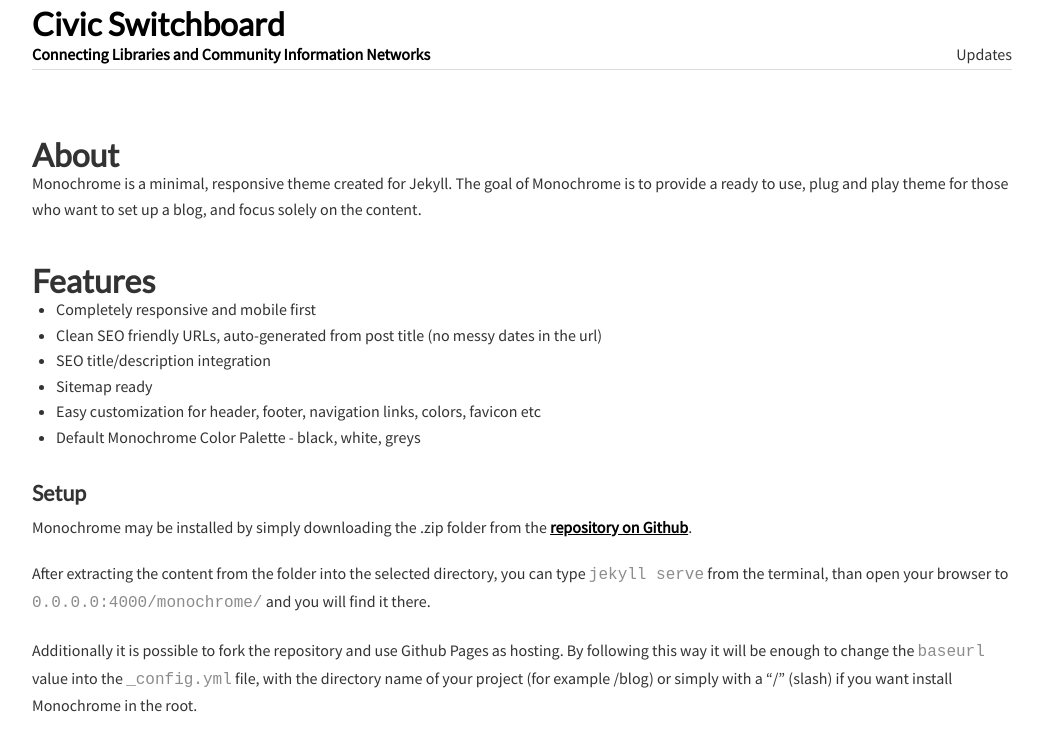
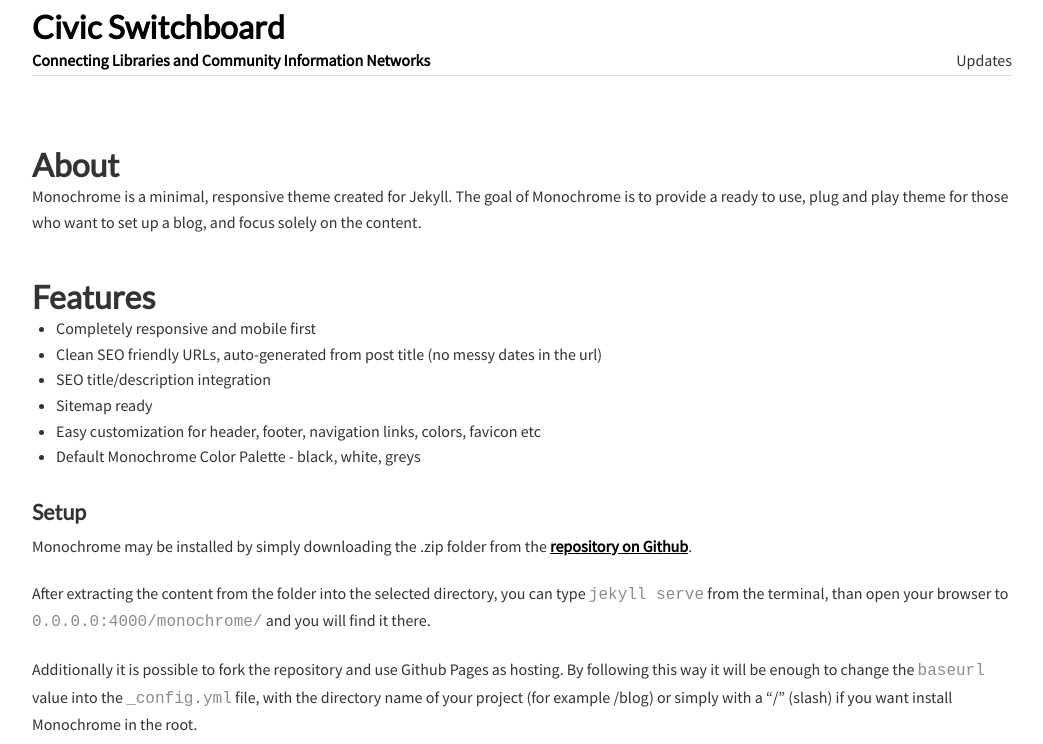
Before and after one commit to civic-switchboard/civic-switchboard.github.io.first, a Jekyll site: the page built from about.md, in a window 1280 px wide. Shown: the top 744 px of the page, without its empty margins (118-1161 px from the left). Built offline with Jekyll 4.4.1, drawn with Linux system fonts in a browser that asks for light colours.

Commit message:
Update typography.scss

```diff
--- a/_sass/typography.scss
+++ b/_sass/typography.scss
@@ -23,14 +23,14 @@
 h1 {
 	font-family: "Lato", sans-serif;
 	font-size: 2.25em; /* 36px/16px */
-	line-height: 1em;
+	line-height: 1.2em;
 	padding: 0.33335em 0; /* 12px/36px * 2 (Use padding instead of margin to maintain proximity with paragraph) */
 }
 
 h2 {
 	font-family: "Lato", sans-serif;
 	font-size: 1.5em; /* 24px/16px */
-	line-height: 1em;
+	line-height: 1.2em;
 	padding: 1em 0 0 0; /* 12px/24px * 2, only top (Use padding instead of margin to maintain proximity with paragwithph) */
 }
 
@@ -67,13 +67,13 @@
 
 h1 {
 	font-size: 2.6667em; /* 48px/18px */
-	line-height: 1em;
+	line-height: 1.2em;
 	padding: 0.25em 0; /* 12px/48px * 2 (Use padding instead of margin to maintain proximity with paragraph) */
 }
 
 h2 {
 	font-size: 2em; /* 36px/18px */
-	line-height: 1em;
+	line-height: 1.2em;
 	padding: 0.66667em 0 0 0; /* 12px/36px * 2, pnly top (Use padding instead of margin to maintain proximity with paragraph) */
 }
 
```
